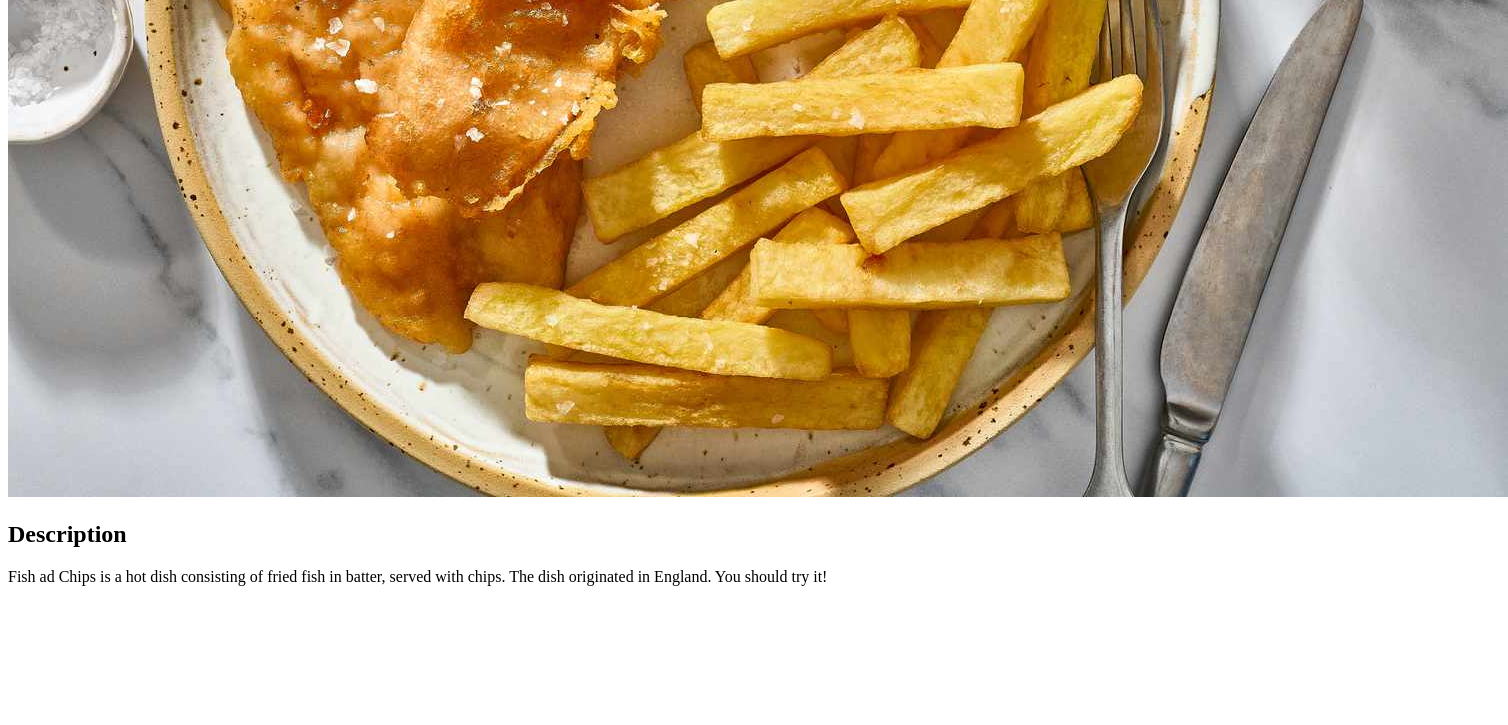
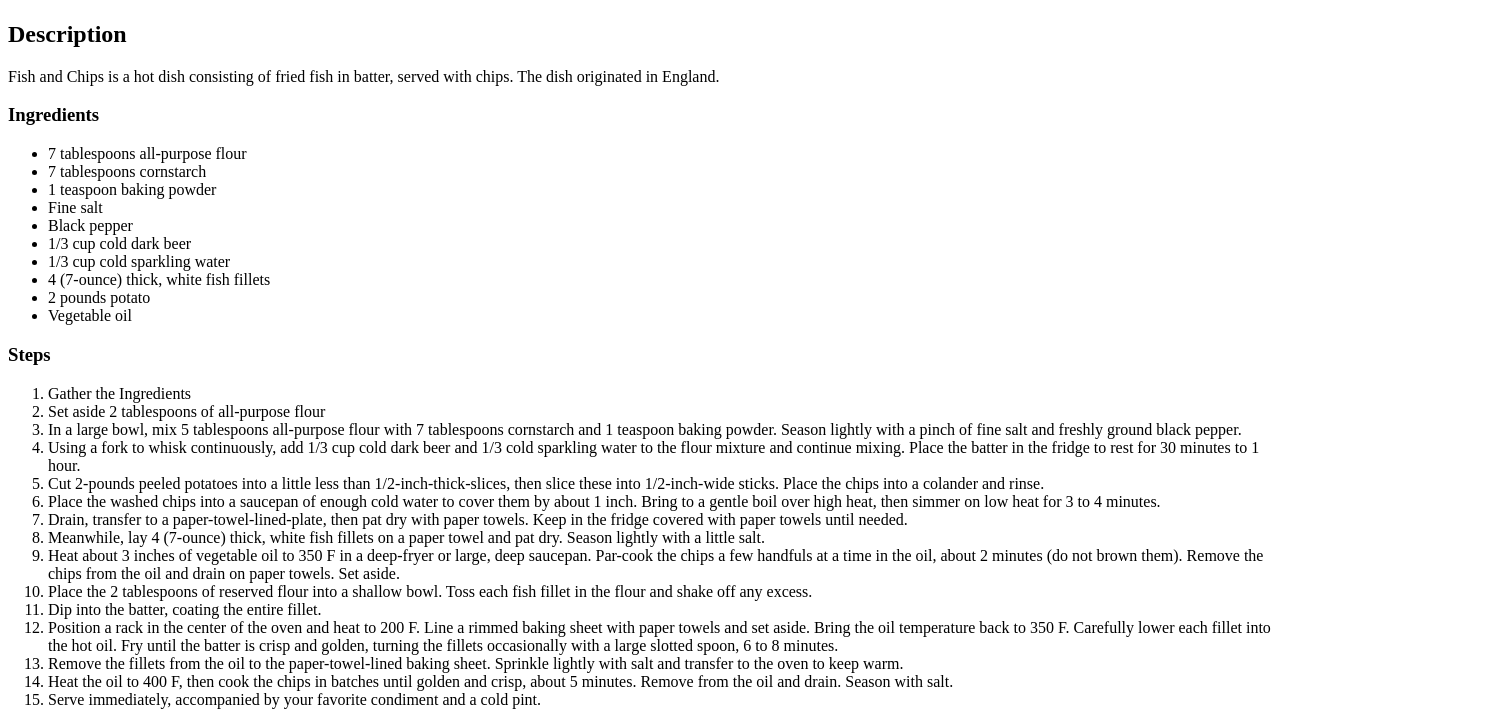
Before and after one commit to xmegan10/odin-recipes, a plain HTML site: page recipes/fish-and-chips.html in a window 1280 px wide. Shown: the part 583-1308 px from the top of the page, 1508 px wide, since content can reach past the window. Before the commit the page ends 1185 px from the top, so only its background shows below. Drawn offline with Linux system fonts and the light colour scheme.

Commit message:
Add Ingredients and Steps to fish-and-chips.html

```diff
--- a/recipes/fish-and-chips.html
+++ b/recipes/fish-and-chips.html
@@ -6,8 +6,44 @@
     </head>
     <body>
         <h1>Fish and Chips</h1>
-        <img src="../images/fish-and-chips.jpg">
+        <img src="../images/fish-and-chips.jpg" width="760" height="500" alt="fish and chips">
+
         <h2>Description</h2>
-        <p>Fish ad Chips is a hot dish consisting of fried fish in batter, served with chips. The dish originated in England. You should try it!</p>
+        <p>Fish and Chips is a hot dish consisting of fried fish in batter, served with chips. The dish originated in England.</p>
+
+        <h3>Ingredients</h3>
+        <ul>
+            <li>7 tablespoons all-purpose flour</li>
+            <li>7 tablespoons cornstarch</li>
+            <li>1 teaspoon baking powder</li>
+            <li>Fine salt</li>
+            <li>Black pepper</li>
+            <li>1/3 cup cold dark beer</li>
+            <li>1/3 cup cold sparkling water</li>
+            <li>4 (7-ounce) thick, white fish fillets</li>
+            <li>2 pounds potato</li>
+            <li>Vegetable oil</li>
+        </ul>
+
+
+        <h3>Steps</h3>
+        <ol>
+            <li>Gather the Ingredients</li>
+            <li>Set aside 2 tablespoons of all-purpose flour</li>
+            <li>In a large bowl, mix 5 tablespoons all-purpose flour with 7 tablespoons cornstarch and 1 teaspoon baking powder. Season lightly with a pinch of fine salt and freshly ground black pepper.</li>
+            <li>Using a fork to whisk continuously, add 1/3 cup cold dark beer and 1/3 cold sparkling water to the flour mixture and continue mixing. Place the batter in the fridge to rest for 30 minutes to 1 hour.</li>
+            <li>Cut 2-pounds peeled potatoes into a little less than 1/2-inch-thick-slices, then slice these into 1/2-inch-wide sticks. Place the chips into a colander and rinse.</li>
+            <li> Place the washed chips into a saucepan of enough cold water to cover them by about 1 inch. Bring to a gentle boil over high heat, then simmer on low heat for 3 to 4 minutes. </li>
+            <li>Drain, transfer to a paper-towel-lined-plate, then pat dry with paper towels. Keep in the fridge covered with paper towels until needed. </li>
+            <li>Meanwhile, lay 4 (7-ounce) thick, white fish fillets on a paper towel and pat dry. Season lightly with a little salt. </li>
+            <li>Heat about 3 inches of vegetable oil to 350 F in a deep-fryer or large, deep saucepan. Par-cook the chips a few handfuls at a time in the oil, about 2 minutes (do not brown them). Remove the chips from the oil and drain on paper towels. Set aside. </li>
+            <li>Place the 2 tablespoons of reserved flour into a shallow bowl. Toss each fish fillet in the flour and shake off any excess. </li>
+            <li>Dip into the batter, coating the entire fillet. </li>
+            <li>Position a rack in the center of the oven and heat to 200 F. Line a rimmed baking sheet with paper towels and set aside. Bring the oil temperature back to 350 F. Carefully lower each fillet into the hot oil. Fry until the batter is crisp and golden, turning the fillets occasionally with a large slotted spoon, 6 to 8 minutes. </li>
+            <li>Remove the fillets from the oil to the paper-towel-lined baking sheet. Sprinkle lightly with salt and transfer to the oven to keep warm. </li>
+            <li>Heat the oil to 400 F, then cook the chips in batches until golden and crisp, about 5 minutes. Remove from the oil and drain. Season with salt. </li>
+            <li>Serve immediately, accompanied by your favorite condiment and a cold pint. </li>
+        </ol>
+
     </body>
 </html>
```
